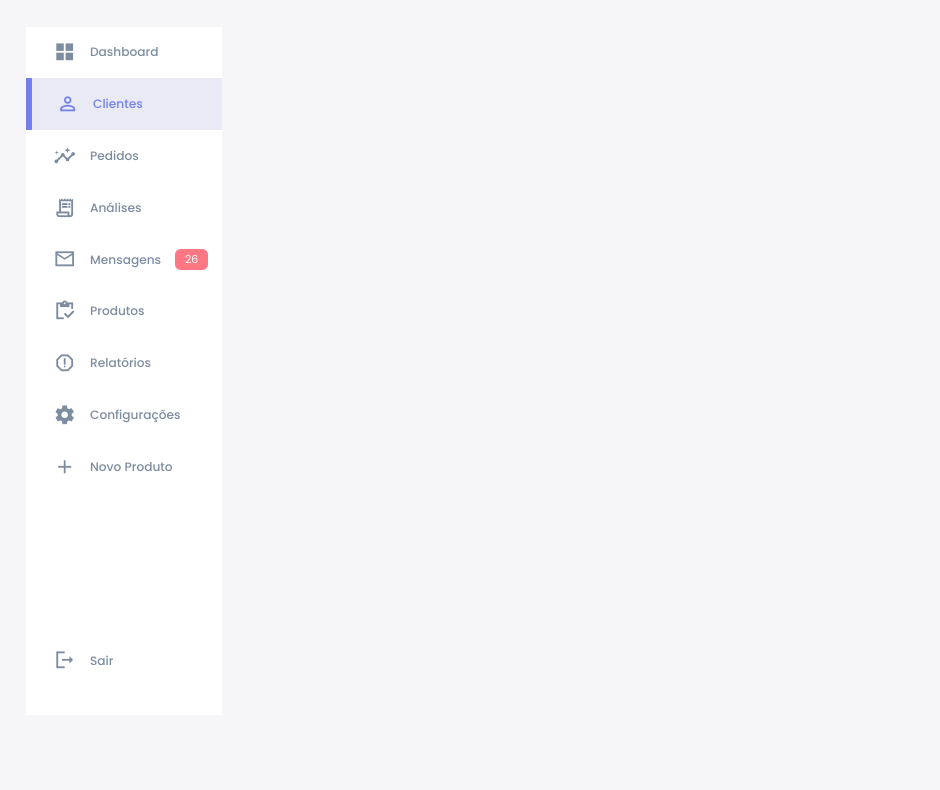
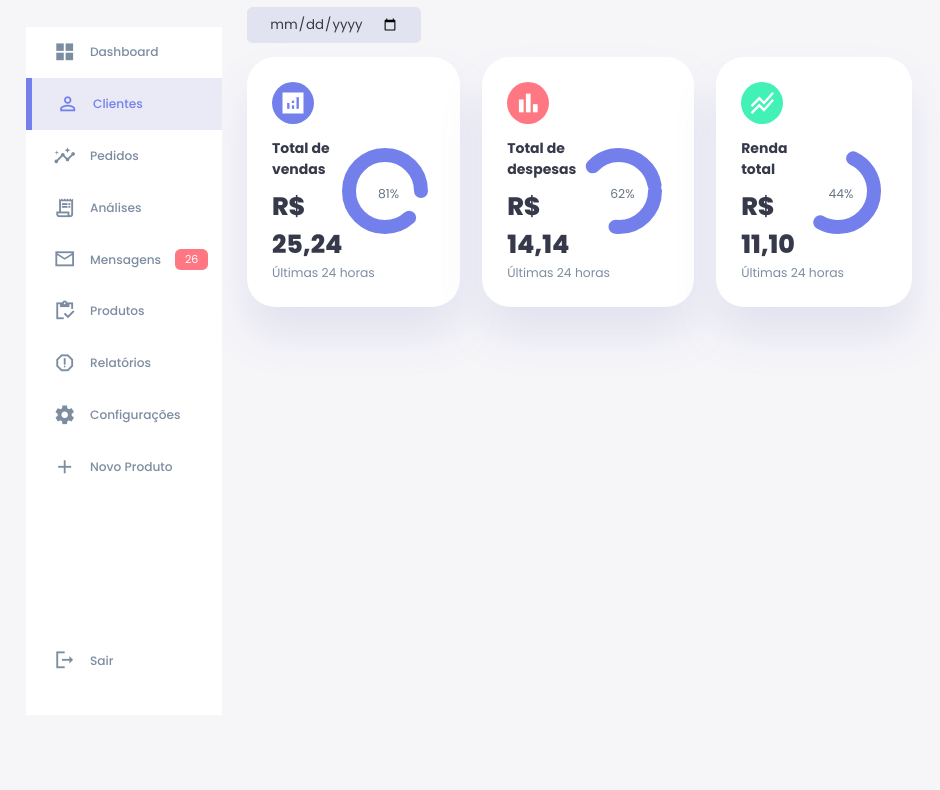
Before and after one commit to jonattasts/simple-dashboard, a plain HTML site: page index.html in a window 1280 px wide. Shown: the part 65-855 px from the top of the page, without its empty margins (0-940 px from the left). Drawn offline with Linux system fonts and the light colour scheme.

Commit message:
✨ Create percent cards

```diff
--- a/index.html
+++ b/index.html
@@ -10,9 +10,9 @@
 
     <!-- Material Icons -->
     <link
-    href="https://fonts.googleapis.com/icon?family=Material+Icons+Sharp"
-    rel="stylesheet"
-  />
+      href="https://fonts.googleapis.com/icon?family=Material+Icons+Sharp"
+      rel="stylesheet"
+    />
 
     <!-- Custom styles -->
     <link href="./styles.css" rel="stylesheet" />
@@ -87,6 +87,87 @@
         </div>
       </aside>
       <!-- SIDE BAR -->
+
+      <main>
+        <h1>Dashboard</h1>
+
+        <div class="date">
+          <input type="date" />
+        </div>
+
+        <!-- ===========  INSIGHTS ============ -->
+        <div class="insights">
+          <!-- Sales -->
+          <div class="sales">
+            <span class="material-icons-sharp">analytics</span>
+
+            <div class="content">
+              <div class="left">
+                <h3>Total de vendas</h3>
+                <h1>R$ 25,24</h1>
+              </div>
+
+              <div class="progress">
+                <svg>
+                  <circle cx="38" cy="38" r="36"></circle>
+                </svg>
+
+                <div class="number">
+                  <p>81%</p>
+                </div>
+              </div>
+            </div>
+            <div class="text-muted">Últimas 24 horas</div>
+          </div>
+
+          <!-- Expenses -->
+          <div class="expenses">
+            <span class="material-icons-sharp">bar_chart</span>
+
+            <div class="content">
+              <div class="">
+                <h3>Total de despesas</h3>
+                <h1>R$ 14,14</h1>
+              </div>
+
+              <div class="progress">
+                <svg>
+                  <circle cx="38" cy="38" r="36"></circle>
+                </svg>
+
+                <div class="number">
+                  <p>62%</p>
+                </div>
+              </div>
+            </div>
+            <div class="text-muted">Últimas 24 horas</div>
+          </div>
+
+          <!-- Incomes -->
+          <div class="income">
+            <span class="material-icons-sharp">stacked_line_chart</span>
+
+            <div class="content">
+              <div class="left">
+                <h3>Renda total</h3>
+                <h1>R$ 11,10</h1>
+              </div>
+
+              <div class="progress">
+                <svg>
+                  <circle cx="38" cy="38" r="36"></circle>
+                </svg>
+
+                <div class="number">
+                  <p>44%</p>
+                </div>
+              </div>
+            </div>
+            <div class="text-muted">Últimas 24 horas</div>
+          </div>
+        </div>
+        <!-- INSIGHTS -->
+      </main>
     </div>
     <script src="./js/scripts.js"></script>
   </body>
--- a/styles.css
+++ b/styles.css
@@ -19,15 +19,19 @@
   --color-info-light: #dce1eb;
 
   --card-border-radius: 2rem;
-  --card-padding: 1.2rem;
+  --card-padding: 1.8rem;
 
   --border-radius-1: 0.4rem;
   --border-radius-2: 0.8rem;
   --border-radius-3: 1.2rem;
+  --border-radius-4: 50%;
 
   --padding-1: 1.2rem;
 
-  --box-shadow-1: 0 2rem 3rem var(--color-light);
+  --box-shadow: 0 2rem 3rem var(--color-light);
+
+  --transition-animation-1: all 300ms ease;
+  --transition-animation-2: translate(5px, 5px);
 }
 
 * {
@@ -53,6 +57,7 @@ body {
   background-color: var(--color-background);
   user-select: none;
   overflow-x: hidden;
+  color: var(--color-dark);
 }
 
 .container {
@@ -177,12 +182,12 @@ aside .sidebar a {
   align-items: center;
   position: relative;
   height: 3.7rem;
-  transition: all 300ms ease;
+  transition: var(--transition-animation-1);
 }
 
 aside .sidebar a span {
   font-size: 1.6rem;
-  transition: all 300ms ease;
+  transition: var(--transition-animation-1);
 }
 
 aside .sidebar a:last-child {
@@ -207,7 +212,7 @@ aside .sidebar a.active::before {
 aside .sidebar a.active span {
   color: var(--color-primary);
   margin-left: calc(1rem - 3px);
-  transition: all 300ms ease;
+  transition: var(--transition-animation-1);
 }
 
 aside .sidebar a:hover {
@@ -225,3 +230,122 @@ aside .sidebar .message-count {
   font-size: 11px;
   border-radius: var(--border-radius-1);
 }
+
+/*========================== MAIN ============================*/
+
+main {
+  margin-top: 1.4rem;
+}
+
+main .date {
+  display: inline-block;
+  background: var(--color-light);
+  border-radius: var(--border-radius-1);
+  margin-top: 1rem;
+  padding: 0.5rem 1.6rem;
+}
+
+main .date input[type="date"] {
+  background: transparent;
+  color: var(--color-dark);
+  font-family: poppins, sans-serif;
+}
+
+main .insights {
+  display: grid;
+  grid-template-columns: repeat(3, 1fr);
+  gap: 1.6rem;
+}
+
+main .insights > div {
+  background: var(--color-white);
+  padding: var(--card-padding);
+  border-radius: var(--card-border-radius);
+  margin-top: 1rem;
+  box-shadow: var(--box-shadow);
+  transition: var(--transition-animation-1);
+}
+
+main .insights > div:hover {
+  box-shadow: none;
+}
+
+main .insights > div span {
+  background: var(--color-primary);
+  padding: 0.5rem;
+  border-radius: var(--border-radius-4);
+  color: var(--color-white);
+  font-size: 2rem;
+}
+
+main .insights > div.expenses span {
+  background: var(--color-danger);
+}
+
+main .insights > div.income span {
+  background: var(--color-success);
+}
+
+main .insights > div .content {
+  display: flex;
+  align-items: center;
+  justify-content: space-between;
+}
+
+main .insights h3 {
+  margin: 1rem 0 0.6rem;
+  font-size: 1rem;
+}
+
+main .insights .progress {
+  position: relative;
+  width: 92px;
+  height: 92px;
+  border-radius: 50%;
+}
+
+main .insights svg {
+  width: 7rem;
+  height: 7rem;
+}
+
+main .insights svg circle {
+  fill: none;
+  stroke: var(--color-primary);
+  stroke-width: 14;
+  stroke-linecap: round;
+  transform: var(--transition-animation-2);
+  stroke-dasharray: 110;
+  stroke-dashoffset: 92;
+}
+
+main .insights .sales svg circle {
+  stroke-dashoffset: -30;
+  stroke-dasharray: 200;
+}
+
+main .insights .expenses svg circle {
+  stroke-dashoffset: 20;
+  stroke-dasharray: 80;
+}
+
+main .insights .income svg circle {
+  stroke-dashoffset: 35;
+  stroke-dasharray: 110;
+}
+
+main .insights .progress .number {
+  position: absolute;
+  top: 0;
+  left: 0;
+  height: 100%;
+  width: 100%;
+  display: flex;
+  align-items: center;
+  justify-content: center;
+}
+
+main .insights small {
+  margin-top: 1.3rem;
+  display: block;
+}
```
